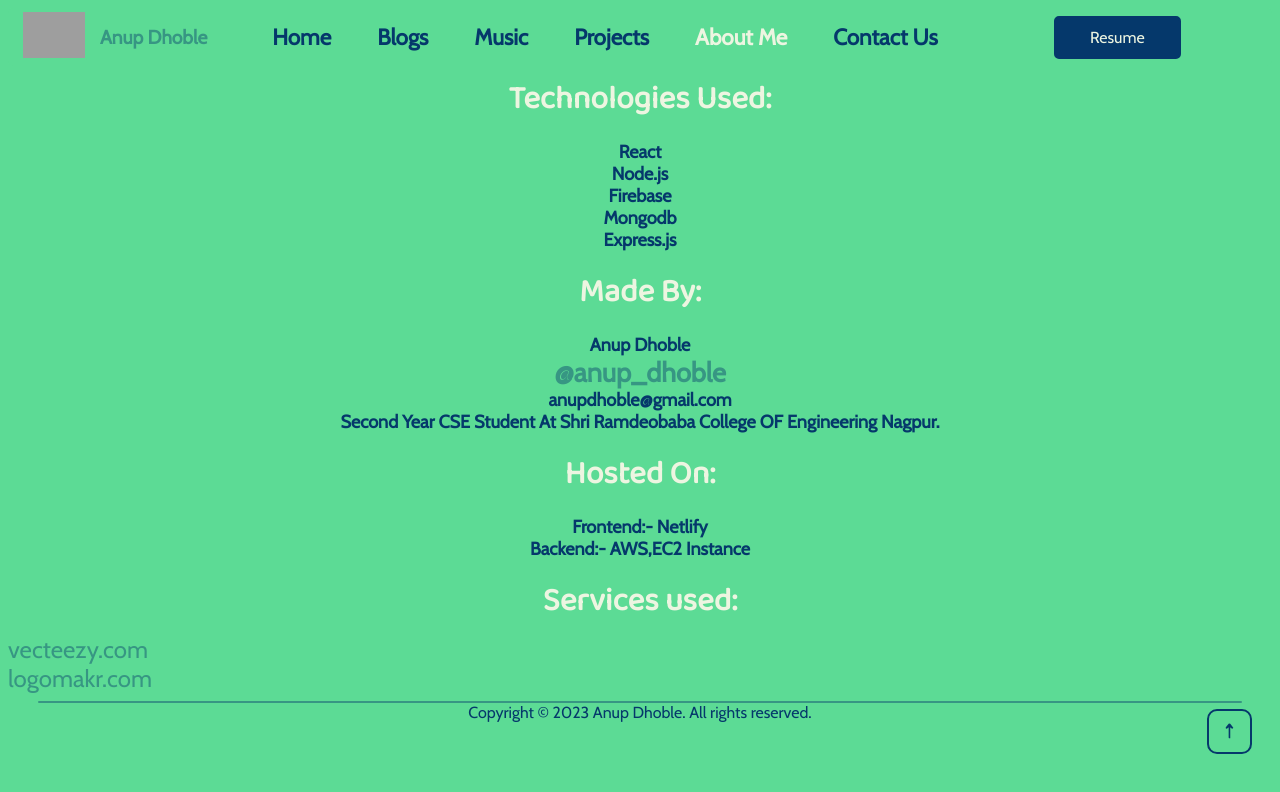
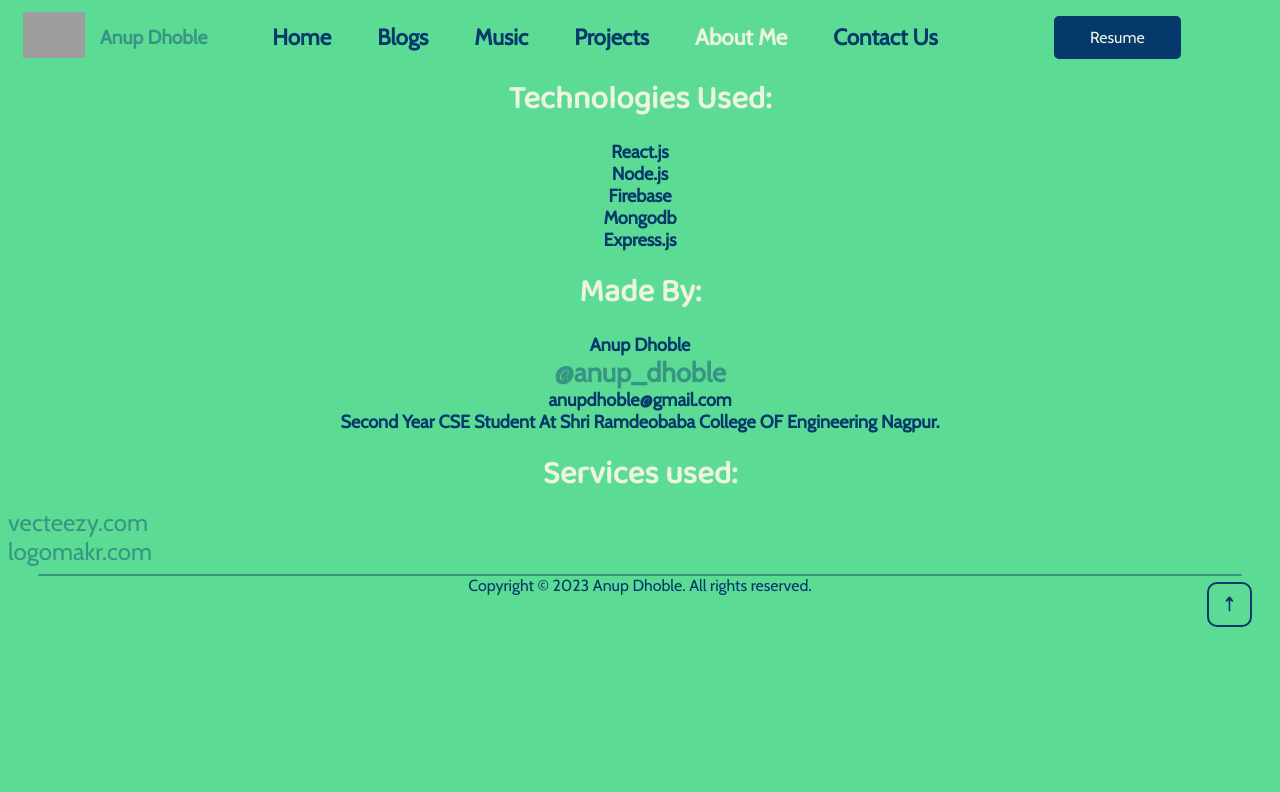
Before and after one commit to anupdhoble/personalwebsitefrontend, a React (Create React App) app: page /about in a window 1280 px wide. Shown: the top 792 px of the page. Built offline with nearby package versions, Linux system fonts and the light colour scheme; grey boxes are pictures that could not be loaded; a web font is replaced by a local one.

Commit message:
Update technologies used in About component

```diff
--- a/src/components/About.jsx
+++ b/src/components/About.jsx
@@ -5,7 +5,7 @@ export default function About() {
         <div id="pagecontent">
         <h1 className="titles">Technologies Used:</h1>
         <ul>
-            <li>React</li>
+            <li>React.js</li>
             <li>Node.js</li>
             <li>Firebase</li>
             <li>Mongodb</li>
@@ -19,11 +19,8 @@ export default function About() {
             <li>anupdhoble@gmail.com</li>
             <li>Second Year CSE Student At Shri Ramdeobaba College OF Engineering Nagpur.</li>
         </ul>
-        <h1 className="titles">Hosted On:</h1>
-        <ul>
-            <li>Frontend:- Netlify</li>
-            <li>Backend:- AWS,EC2 Instance</li>
-        </ul>
+
+
         {/* <h1 className="titles">Disclaimer</h1>
         <h2 className="disclaimer">A fun project to test my skills. <br/>All rights of songs and logos are reserverd with
             respective parties.<br/>We respect your copyrights and would like to here out issues(if any).
```
